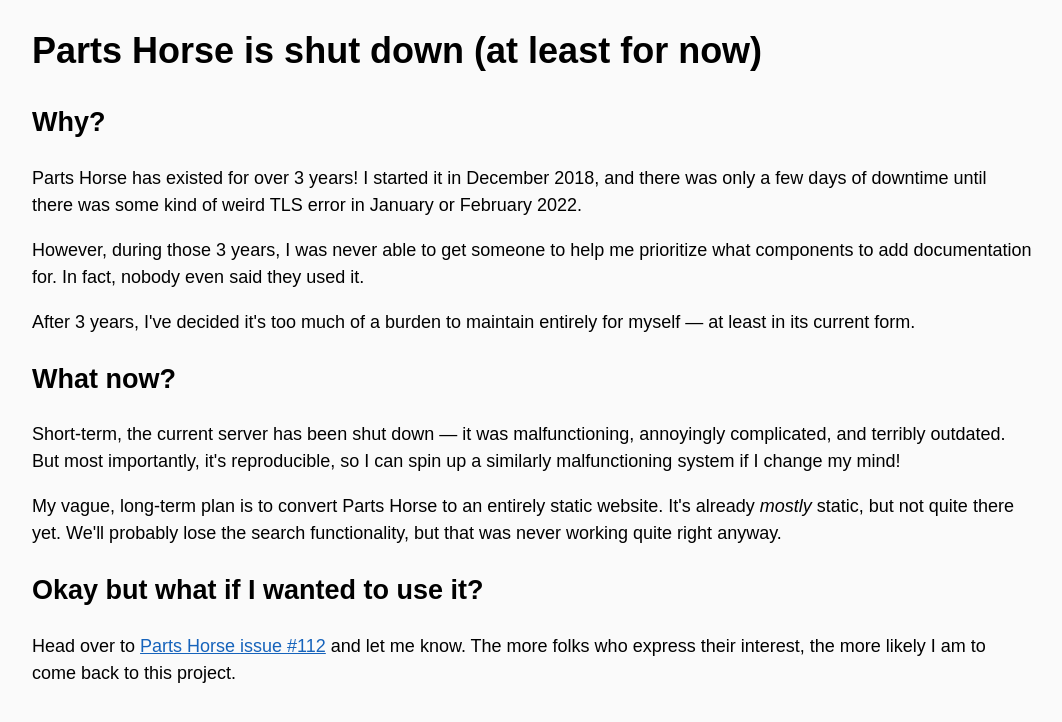
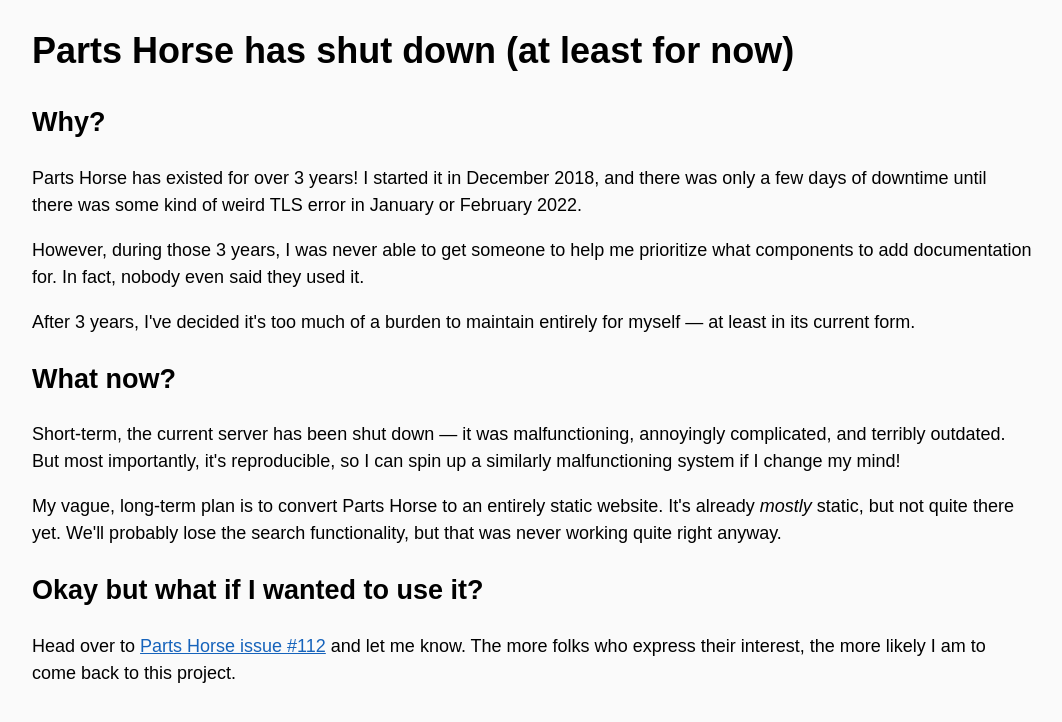
Before and after one commit to duckinator/parts-horse-shutdown, a plain HTML site: page index.html in a window 1280 px wide. Shown: the whole page, without its empty margins (108-1170 px from the left). Drawn offline with Linux system fonts and the light colour scheme.

Commit message:
Update index.html

```diff
--- a/index.html
+++ b/index.html
@@ -29,7 +29,7 @@
   </head>
   <body>
     <main>
-      <h1>Parts Horse is shut down (at least for now)</h1>
+      <h1>Parts Horse has shut down (at least for now)</h1>
 
       <h2>Why?</h2>
 
```
